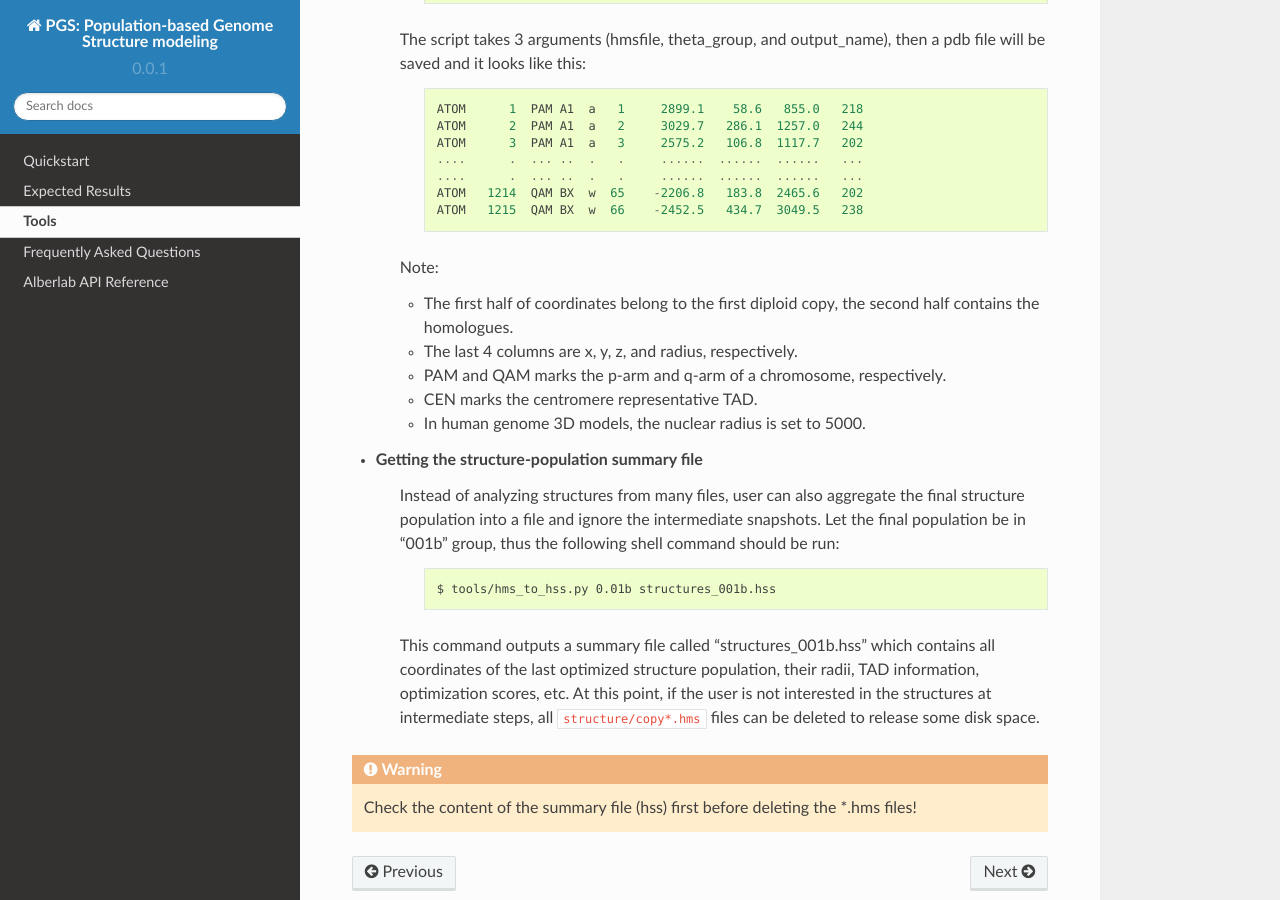
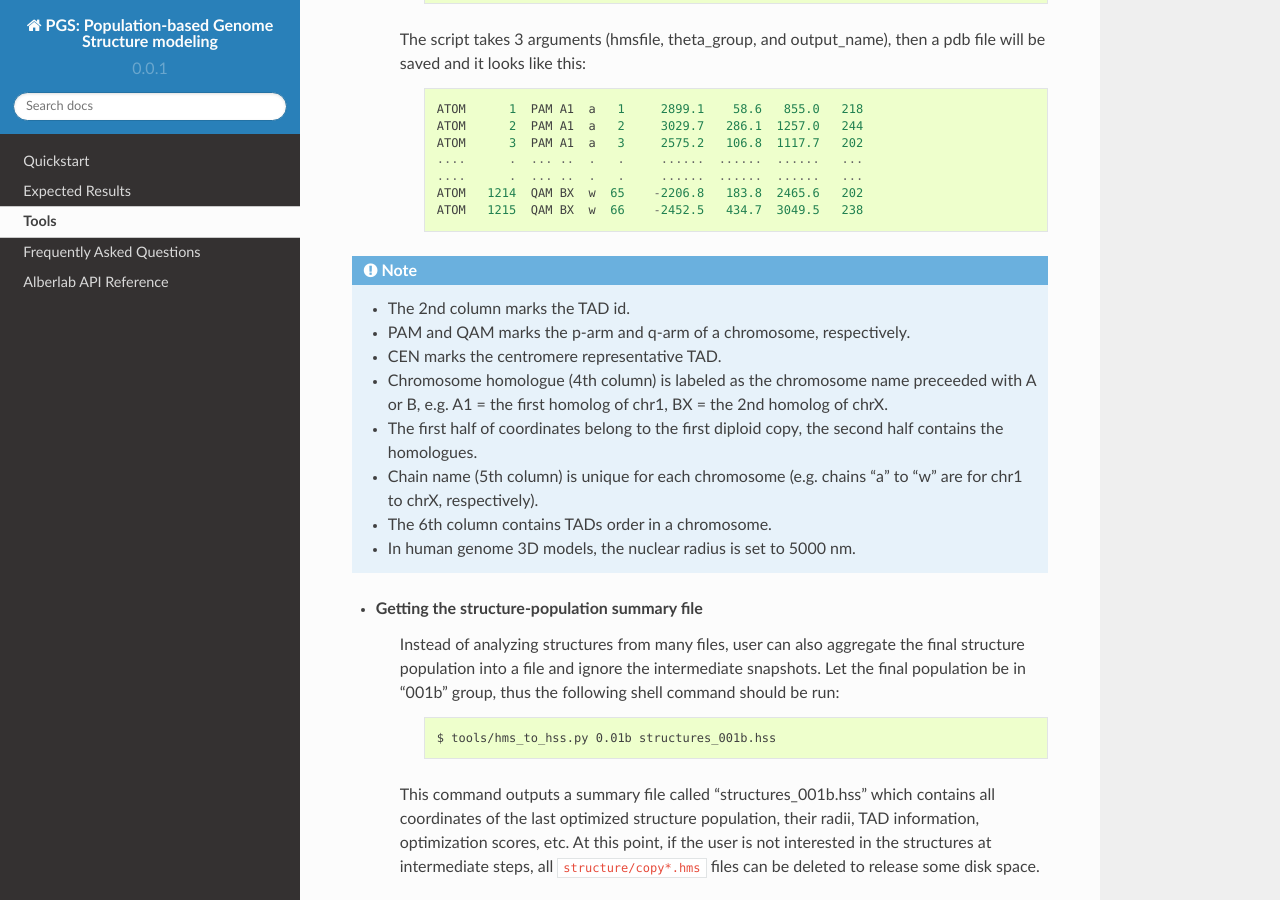
Before and after one commit to alberlab/pgs, a Sphinx documentation site: the page built from docs/tools.rst, in a window 1280 px wide and 900 px high, scrolled down 1621 px. Built offline with Sphinx 7.4.7 and the Read the Docs theme 2.0.0, drawn with Linux system fonts in a browser that asks for light colours.

Commit message:
edit tool, pdb part

```diff
--- a/docs/tools.rst
+++ b/docs/tools.rst
@@ -87,13 +87,16 @@
             ATOM   1214  QAM BX  w  65    -2206.8   183.8  2465.6   202
             ATOM   1215  QAM BX  w  66    -2452.5   434.7  3049.5   238
 
-    Note:
+..    Note::
 
-    - The first half of coordinates belong to the first diploid copy, the second half contains the homologues.
-    - The last 4 columns are x, y, z, and radius, respectively.
+    - The 2nd column marks the TAD id.
     - PAM and QAM marks the p-arm and q-arm of a chromosome, respectively.
     - CEN marks the centromere representative TAD.
-    - In human genome 3D models, the nuclear radius is set to 5000.
+    - Chromosome homologue (4th column) is labeled as the chromosome name preceeded with A or B, e.g. A1 = the first homolog of chr1, BX = the 2nd homolog of chrX.
+    - The first half of coordinates belong to the first diploid copy, the second half contains the homologues.
+    - Chain name (5th column) is unique for each chromosome (e.g. chains "a" to "w" are for chr1 to chrX, respectively).
+    - The 6th column contains TADs order in a chromosome.
+    - In human genome 3D models, the nuclear radius is set to 5000 nm.
 
 
 
```
